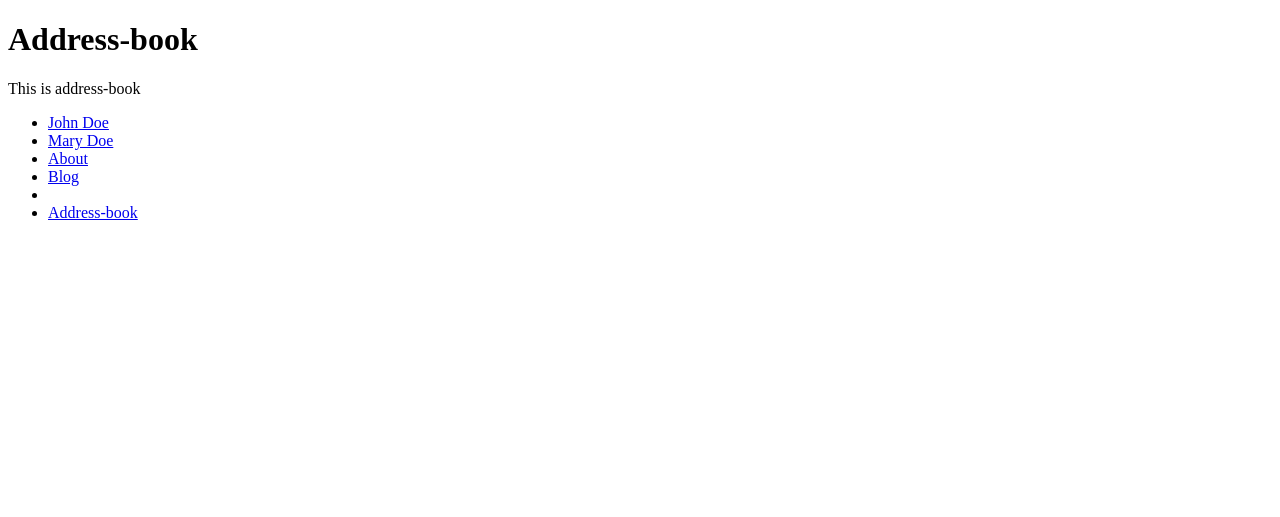
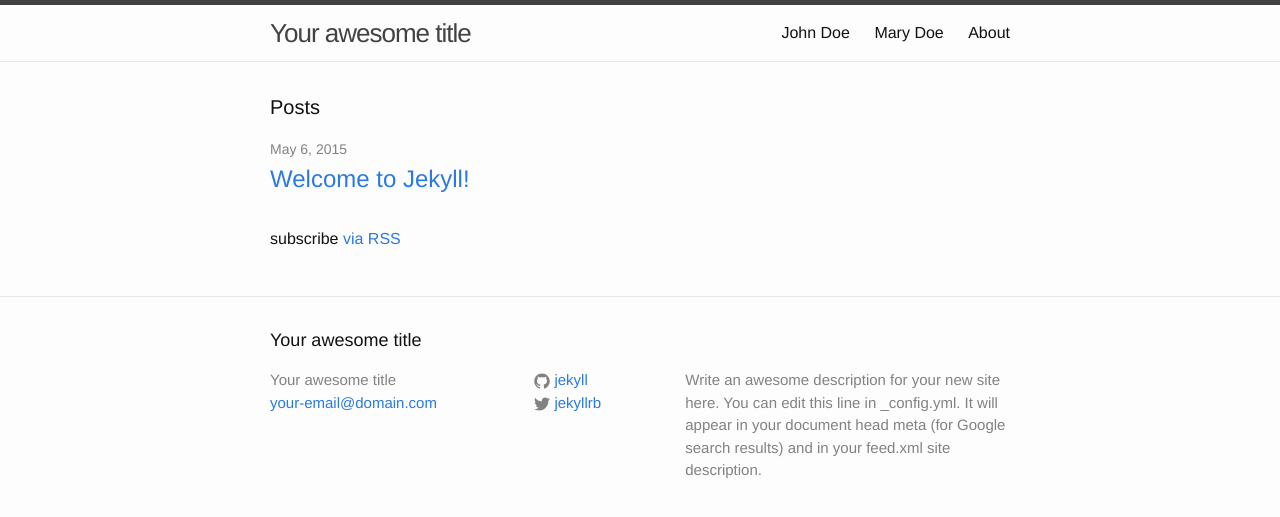
Before and after one commit to anna-zagrebelnaya/address-book, a Jekyll site: the page built from index.md, in a window 1280 px wide. Shown: the top 517 px of the page. Built offline with Jekyll 4.4.1, drawn with Linux system fonts in a browser that asks for light colours; Markdown is read by kramdown in place of the engine named in the settings.

Commit message:
revert changes to default

```diff
--- a/_config.yml
+++ b/_config.yml
@@ -1,6 +1,19 @@
+# Site settings
+title: Your awesome title
+email: your-email@domain.com
+description: > # this means to ignore newlines until "baseurl:"
+  Write an awesome description for your new site here. You can edit this
+  line in _config.yml. It will appear in your document head meta (for
+  Google search results) and in your feed.xml site description.
+baseurl: "" # the subpath of your site, e.g. /blog/
+url: "http://yourdomain.com" # the base hostname & protocol for your site
+twitter_username: jekyllrb
+github_username:  jekyll
+
+# Build settings
+markdown: kramdown
+
+
 name: Address book
-markdown: redcarpet
-highlighter: null
-baseurl: /address-book
 
 permalink: date
--- a/_includes/foot.html
+++ /dev/null
@@ -1,2 +0,0 @@
-</body>
-</html>
--- a/_includes/head.html
+++ b/_includes/head.html
@@ -1,8 +1,12 @@
-<!DOCTYPE html>
-<html>
-    <head>
-        <meta charset="utf-8">
-        <title>{{ page.title }}</title>
-        <link rel="stylesheet" href="{{ site.baseurl }}/css/main.css" >
-    </head>
-    <body>
+<head>
+    <meta charset="utf-8">
+    <meta http-equiv="X-UA-Compatible" content="IE=edge">
+    <meta name="viewport" content="width=device-width, initial-scale=1">
+
+    <title>{% if page.title %}{{ page.title }}{% else %}{{ site.title }}{% endif %}</title>
+    <meta name="description" content="{% if page.excerpt %}{{ page.excerpt | strip_html | strip_newlines | truncate: 160 }}{% else %}{{ site.description }}{% endif %}">
+
+    <link rel="stylesheet" href="{{ "/css/main.css" | prepend: site.baseurl }}">
+    <link rel="canonical" href="{{ page.url | replace:'index.html','' | prepend: site.baseurl | prepend: site.url }}">
+    <link rel="alternate" type="application/rss+xml" title="{{ site.title }}" href="{{ "/feed.xml" | prepend: site.baseurl | prepend: site.url }}" />
+</head>
--- a/_includes/nav.html
+++ /dev/null
@@ -1,9 +0,0 @@
-<nav class="nav-primary" role="navigation" >
-    <ul>
-        {% for p in site.pages %}
-        <li>
-        	<a {% if p.url == page.url %}class="active"{% endif %} href="{{ site.baseurl }}{{ p.url }}">{{ p.title }}</a>
-        </li>
-        {% endfor %}
-    </ul>
-</nav>
--- a/_layouts/default.html
+++ b/_layouts/default.html
@@ -1,8 +1,20 @@
+<!DOCTYPE html>
+<html>
+
 {% include head.html %}
 
-    <h1>{{ page.title }}</h1>
+<body>
 
-    {{ content }}
-    {% include nav.html %}
+{% include header.html %}
 
-{% include foot.html %}
+<div class="page-content">
+    <div class="wrapper">
+        {{ content }}
+    </div>
+</div>
+
+{% include footer.html %}
+
+</body>
+
+</html>
--- a/_layouts/post.html
+++ b/_layouts/post.html
@@ -4,6 +4,7 @@ layout: default
 <div class="post">
 
   <header class="post-header">
+    <h1 class="post-title">{{ page.title }}</h1>
     <p class="post-meta">{{ page.date | date: "%b %-d, %Y" }}{% if page.author %} • {{ page.author }}{% endif %}{% if page.meta %} • {{ page.meta }}{% endif %}</p>
   </header>
 
--- /dev/null
+++ b/css/main.scss
@@ -0,0 +1,52 @@
+---
+# Only the main Sass file needs front matter (the dashes are enough)
+---
+@charset "utf-8";
+
+
+
+// Our variables
+$base-font-family: Helvetica, Arial, sans-serif;
+$base-font-size:   16px;
+$small-font-size:  $base-font-size * 0.875;
+$base-line-height: 1.5;
+
+$spacing-unit:     30px;
+
+$text-color:       #111;
+$background-color: #fdfdfd;
+$brand-color:      #2a7ae2;
+
+$grey-color:       #828282;
+$grey-color-light: lighten($grey-color, 40%);
+$grey-color-dark:  darken($grey-color, 25%);
+
+// Width of the content area
+$content-width:    800px;
+
+$on-palm:          600px;
+$on-laptop:        800px;
+
+
+
+// Using media queries with like this:
+// @include media-query($on-palm) {
+//     .wrapper {
+//         padding-right: $spacing-unit / 2;
+//         padding-left: $spacing-unit / 2;
+//     }
+// }
+@mixin media-query($device) {
+    @media screen and (max-width: $device) {
+        @content;
+    }
+}
+
+
+
+// Import partials from `sass_dir` (defaults to `_sass`)
+@import
+        "base",
+        "layout",
+        "syntax-highlighting"
+;
--- a/index.md
+++ b/index.md
@@ -1,7 +1,23 @@
 ---
 layout: default
-title: Address-book
-
 ---
 
-This is address-book
+<div class="home">
+
+  <h1 class="page-heading">Posts</h1>
+
+  <ul class="post-list">
+    {% for post in site.posts %}
+      <li>
+        <span class="post-meta">{{ post.date | date: "%b %-d, %Y" }}</span>
+
+        <h2>
+          <a class="post-link" href="{{ post.url | prepend: site.baseurl }}">{{ post.title }}</a>
+        </h2>
+      </li>
+    {% endfor %}
+  </ul>
+
+  <p class="rss-subscribe">subscribe <a href="{{ "/feed.xml" | prepend: site.baseurl }}">via RSS</a></p>
+
+</div>
```
Also changed, not shown: _layouts/contact.html (+19 -9 lines), _layouts/posts.html (deleted, +0 -8 lines), _layouts/recipe.html (deleted, +0 -15 lines), blog.md (deleted, +0 -5 lines).
